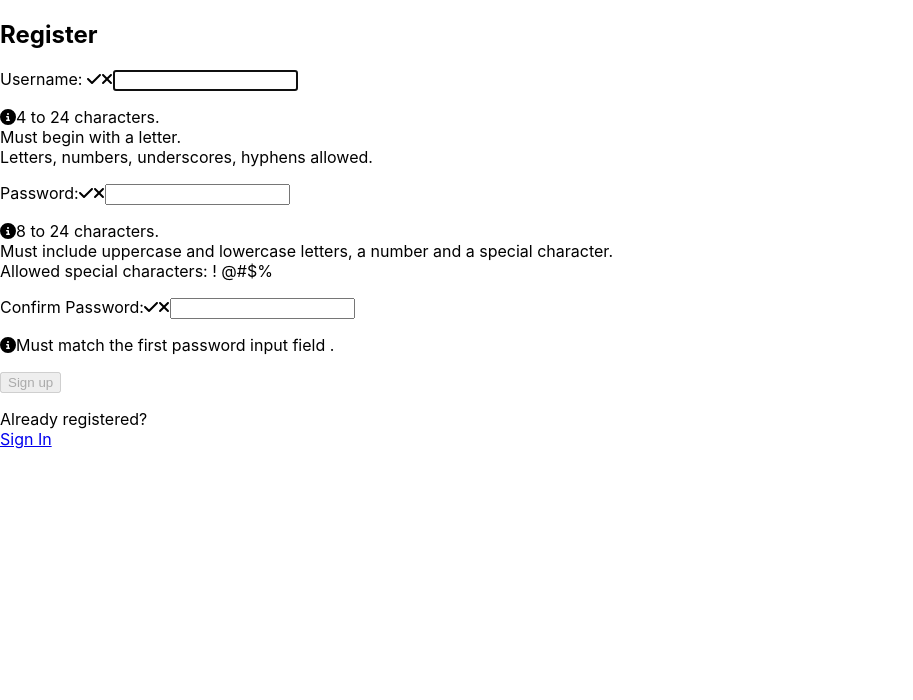
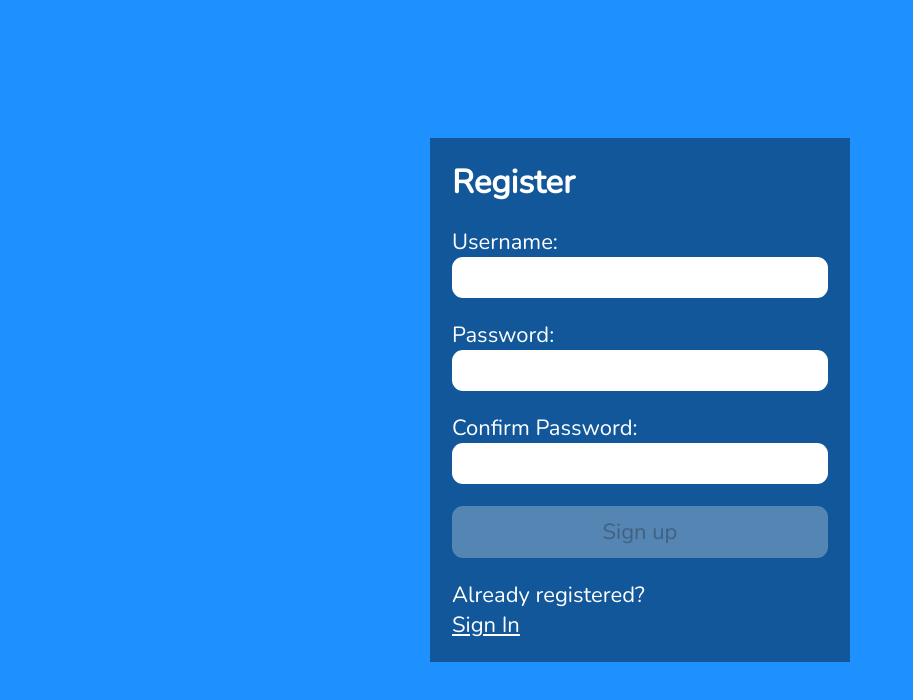
Before and after one commit to Maysummer/Form-Validation, a React (Create React App) app: page / in a window 1280 px wide. Shown: the top 700 px of the page, without its empty margins (0-913 px from the left). Built offline with nearby package versions, Linux system fonts and the light colour scheme.

Commit message:
implement success page

```diff
--- a/src/App.js
+++ b/src/App.js
@@ -2,7 +2,7 @@
 
 function App() {
   return (
-    <main>
+    <main className='App'>
       <Register />
     </main>
   );
--- a/src/Register.js
+++ b/src/Register.js
@@ -71,8 +71,8 @@
     //if button is enabled by JS hack (inspecting elements)
     const v1 = USER_REGEX.test(user);
     const v2 = PWD_REGEX.test(pwd);
-    if (!v1 || !v2){
-      setErrMsg("Invalid entry");
+    if (!v1 || !v2) {
+      setErrMsg('Invalid entry');
       return;
     }
     console.log(user, pwd);
@@ -80,6 +80,15 @@
   };
 
   return (
+    <>
+      {success ? (
+        <section>
+          <h1>Success!</h1>
+          <p>
+            <a href="#">Sign In</a>
+          </p>
+        </section>
+      ) : (
         <section>
           <p
             ref={userRef}
@@ -148,8 +157,8 @@
             >
               <FontAwesomeIcon icon={faInfoCircle} />
               8 to 24 characters. <br />
-          Must include uppercase and lowercase letters, a number and a special
-          character. <br />
+              Must include uppercase and lowercase letters, a number and a
+              special character. <br />
               Allowed special characters:{' '}
               <span aria-label="exclamation mark">!</span>{' '}
               <span aria-label="at symbol">@</span>
@@ -179,7 +188,9 @@
             />
             <p
               id="confirmnote"
-          className={matchFocus && !validMatch ? 'instructions' : 'offscreen'}
+              className={
+                matchFocus && !validMatch ? 'instructions' : 'offscreen'
+              }
             >
               <FontAwesomeIcon icon={faInfoCircle} />
               Must match the first password input field .
@@ -200,6 +211,8 @@
             </span>
           </p>
         </section>
+      )}
+    </>
   );
 };
 
--- a/src/index.css
+++ b/src/index.css
@@ -1,13 +1,117 @@
-body {
-  margin: 0;
-  font-family: -apple-system, BlinkMacSystemFont, 'Segoe UI', 'Roboto', 'Oxygen',
-    'Ubuntu', 'Cantarell', 'Fira Sans', 'Droid Sans', 'Helvetica Neue',
-    sans-serif;
-  -webkit-font-smoothing: antialiased;
-  -moz-osx-font-smoothing: grayscale;
+@import url('https://fonts.googleapis.com/css2?family=Nunito&display=swap');
+
+* {
+    margin: 0;
+    padding: 0;
+    box-sizing: border-box;
 }
 
-code {
-  font-family: source-code-pro, Menlo, Monaco, Consolas, 'Courier New',
-    monospace;
+html {
+    font-family: 'Nunito', sans-serif;
+    font-size: 22px;
+    color: #fff;
 }
+
+body {
+    min-height: 100vh;
+    background-color: dodgerblue;
+}
+
+.App {
+  display: flex;
+  flex-direction: column;
+  justify-content: center;
+  align-items: center;
+  min-height: 100vh;
+  padding: 1rem 0.5rem;
+}
+
+section {
+    width: 100%;
+    max-width: 420px;
+    min-height: 400px;
+    display: flex;
+    flex-direction: column;
+    justify-content: flex-start;
+    padding: 1rem;
+    background-color: rgba(0,0,0,0.4);
+}
+
+form {
+    display: flex;
+    flex-direction: column;
+    justify-content: space-evenly;
+    flex-grow: 1;
+    padding-bottom: 1rem;
+}
+
+a, a:visited {
+    color: #fff;
+}
+
+
+input[type="text"],
+input[type="password"],
+button,
+textarea {
+  font-family: 'Nunito', sans-serif;
+  font-size: 22px;
+  padding: 0.25rem;
+  border-radius: 0.5rem;
+  border: #fff;
+  outline: none;
+}
+
+label,
+button {
+  margin-top: 1rem;
+}
+
+button {
+  padding: 0.5rem;
+}
+
+.instructions {
+    font-size: 0.75rem;
+    border-radius: 0.5rem;
+    background: #000;
+    color: #fff;
+    padding: 0.25rem;
+    position: relative;
+    bottom: -10px;
+}
+
+.instructions > svg {
+    margin-right: 0.25rem;
+}
+
+.offscreen {
+    position: absolute;
+    left: -9999px;
+}
+
+.hide {
+    display: none;
+}
+
+.valid {
+    color: limegreen;
+    margin-left: 0.25rem;
+}
+
+.invalid {
+    color: red;
+    margin-left: 0.25rem;
+}
+
+.errmsg {
+    background-color: lightpink;
+    color: firebrick;
+    font-weight: bold;
+    padding: 0.5rem;
+    margin-bottom: 0.5rem;
+}
+
+.line {
+    display: inline-block;
+}
```
Lines whose indentation alone changed are shown as unchanged.
